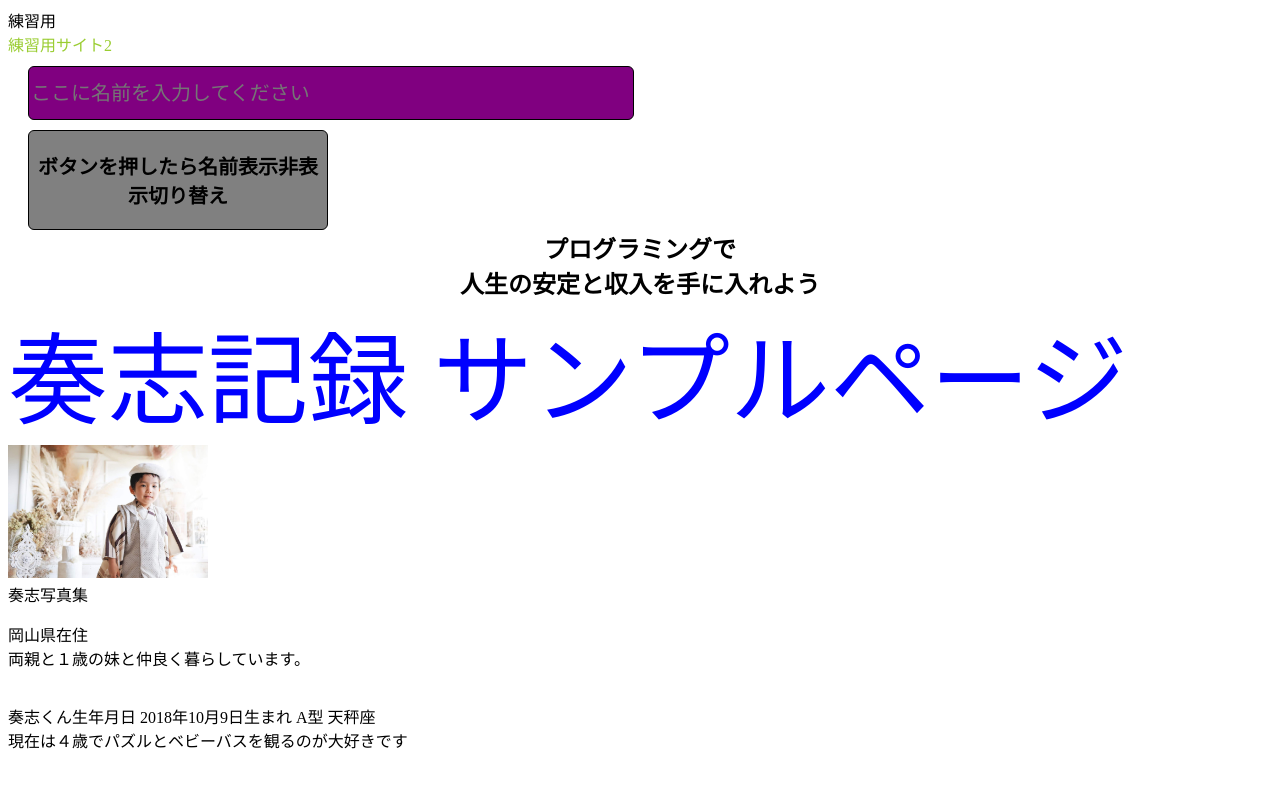
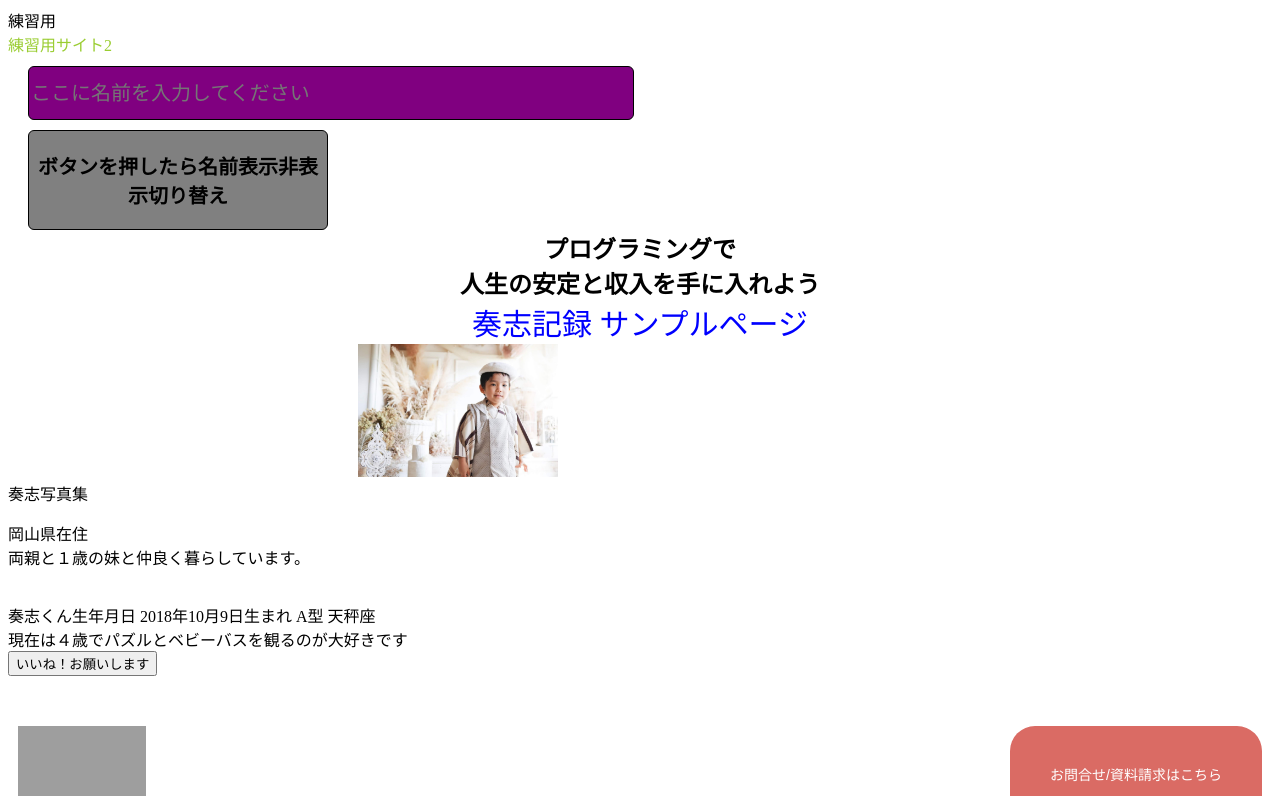
Before and after one commit to ShunNadamoto/clonepractice, a Next.js app: page / in a window 1280 px wide. Shown: the top 796 px of the page. Built offline with nearby package versions, Linux system fonts and the light colour scheme; grey boxes are pictures that could not be loaded.

Commit message:
子供ページ編集途中まで

```diff
--- a/src/pages/index.module.scss
+++ b/src/pages/index.module.scss
@@ -57,14 +57,21 @@
 }
 
 .test {
+  display: flex;
+  justify-content: center;
   color: blue;
-  font-size: 100px;
+  font-size: 30px;
 }
 
 .img {
   &__test {
+    margin-left: 350px;
     width: 200px;
   }
+}
+.button {
+  color: #1d9bf0;
+  background-color: #1d9bf0;
 }
 
 .header {
--- a/src/pages/index.tsx
+++ b/src/pages/index.tsx
@@ -47,6 +47,7 @@ export default function Home() {
         <br />
         <div>奏志くん生年月日 2018年10月9日生まれ A型 天秤座</div>
         <div>現在は４歳でパズルとベビーバスを観るのが大好きです</div>
+        <button>いいね！お願いします</button>
       </div>
       <div className={styles.header}>
         <div className={styles.header__leftBox}>
```
